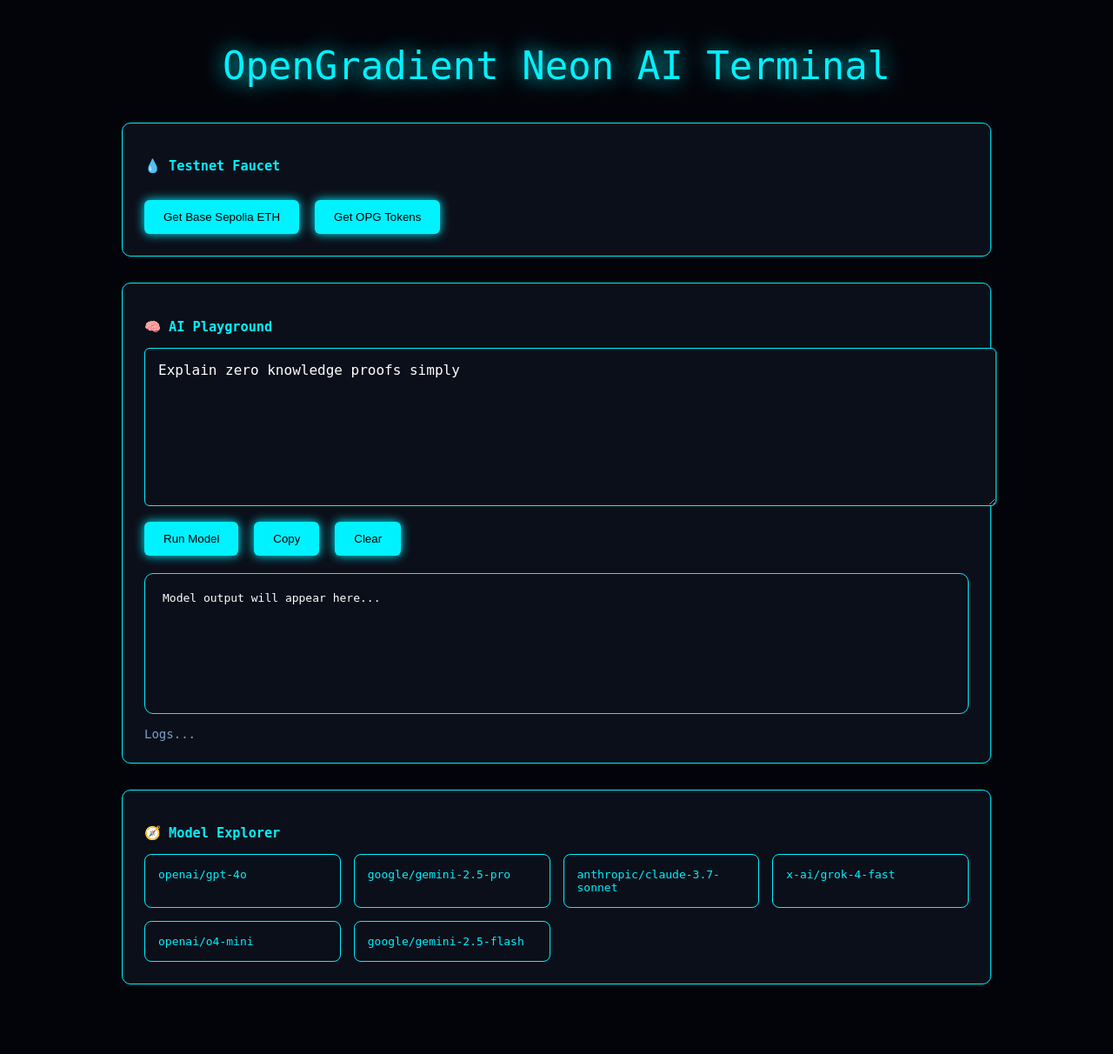
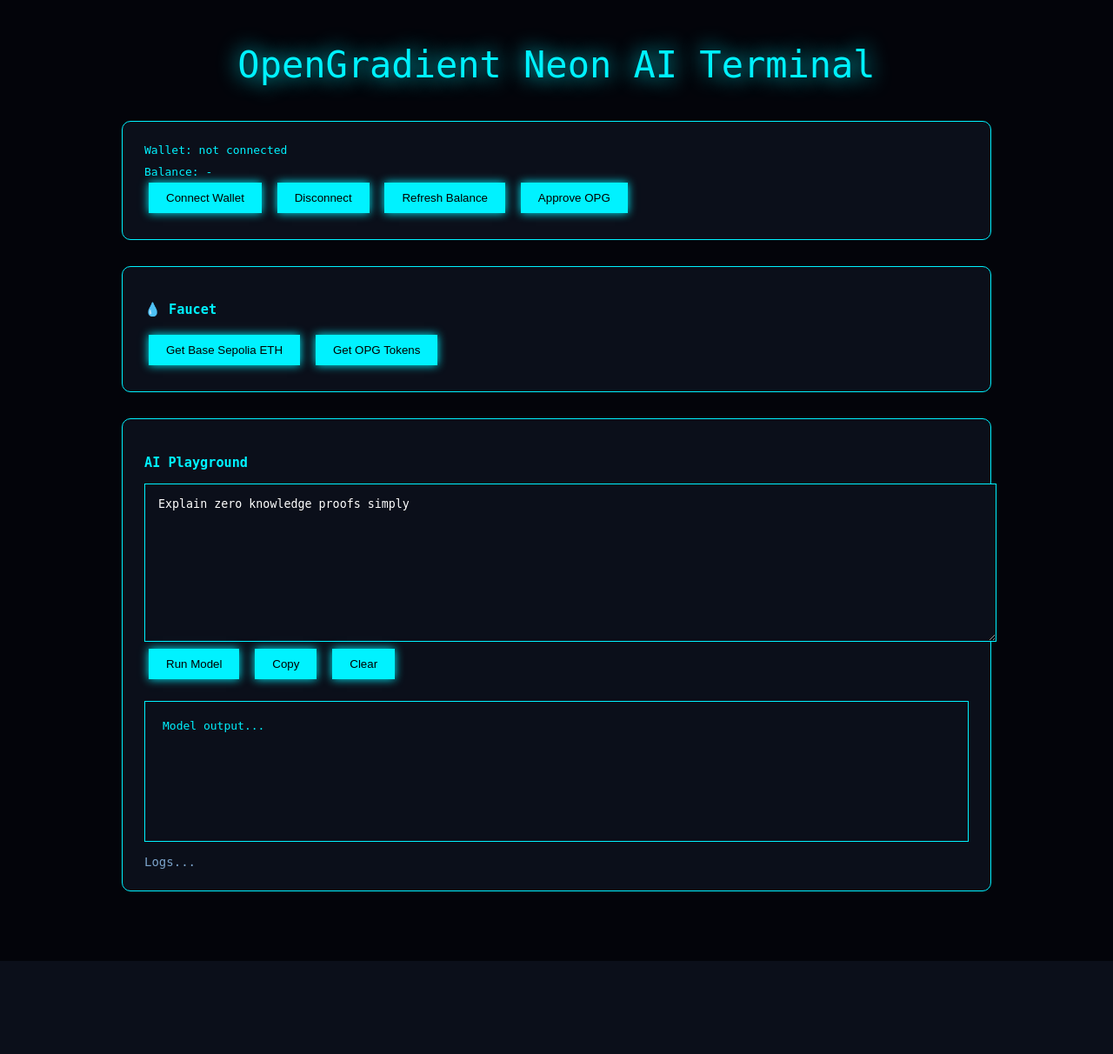
Before and after one commit to arthuroua/opengradient-playground, a Flask app: page / in a window 1280 px wide. Shown: the whole page at 87% size. After the commit the page ends 1105 px from the top, so only its background shows below. Run offline with Flask 3, Linux system fonts and the light colour scheme; some libraries are stand-ins or nearby versions.

Commit message:
Update index.html

```diff
--- a/templates/index.html
+++ b/templates/index.html
@@ -4,6 +4,8 @@
 <head>
 
 <title>OpenGradient Neon AI Terminal</title>
+
+<script src="https://cdn.jsdelivr.net/npm/ethers@5.7.2/dist/ethers.min.js"></script>
 
 <style>
 
@@ -21,7 +23,7 @@
 }
 
 .title{
-font-size:44px;
+font-size:42px;
 text-align:center;
 margin-bottom:40px;
 text-shadow:0 0 25px #00f2ff;
@@ -35,6 +37,19 @@
 margin-bottom:30px;
 }
 
+button{
+padding:10px 20px;
+margin:5px;
+background:#00f2ff;
+border:none;
+cursor:pointer;
+box-shadow:0 0 10px #00f2ff;
+}
+
+button:hover{
+box-shadow:0 0 25px #00f2ff;
+}
+
 textarea{
 width:100%;
 height:150px;
@@ -42,33 +57,14 @@
 color:white;
 border:1px solid #00f2ff;
 padding:15px;
-font-size:16px;
-border-radius:6px;
-}
-
-button{
-margin-top:15px;
-margin-right:10px;
-padding:12px 22px;
-background:#00f2ff;
-border:none;
-cursor:pointer;
-border-radius:6px;
-box-shadow:0 0 12px #00f2ff;
-}
-
-button:hover{
-box-shadow:0 0 30px #00f2ff;
 }
 
 .result{
 margin-top:20px;
 background:#0b0f1a;
 padding:20px;
-border-radius:10px;
 border:1px solid #00f2ff;
 min-height:120px;
-color:white;
 }
 
 .log{
@@ -77,22 +73,8 @@
 color:#7aa2c9;
 }
 
-.grid{
-display:grid;
-grid-template-columns:repeat(auto-fit,minmax(200px,1fr));
-gap:15px;
-margin-top:15px;
-}
-
-.card{
-background:#0b0f1a;
-padding:15px;
-border:1px solid #00f2ff;
-border-radius:8px;
-}
-
-.card:hover{
-box-shadow:0 0 20px #00f2ff;
+.wallet{
+margin-bottom:10px;
 }
 
 </style>
@@ -109,7 +91,24 @@
 
 <div class="panel">
 
-<h3>💧 Testnet Faucet</h3>
+<div class="wallet" id="wallet">
+Wallet: not connected
+</div>
+
+<div id="balance">
+Balance: -
+</div>
+
+<button onclick="connect()">Connect Wallet</button>
+<button onclick="disconnect()">Disconnect</button>
+<button onclick="loadBalance()">Refresh Balance</button>
+<button onclick="approve()">Approve OPG</button>
+
+</div>
+
+<div class="panel">
+
+<h3>💧 Faucet</h3>
 
 <button onclick="getETH()">Get Base Sepolia ETH</button>
 <button onclick="getOPG()">Get OPG Tokens</button>
@@ -118,7 +117,7 @@
 
 <div class="panel">
 
-<h3>🧠 AI Playground</h3>
+<h3>AI Playground</h3>
 
 <textarea id="prompt">
 Explain zero knowledge proofs simply
@@ -131,7 +130,7 @@
 <button onclick="clearOutput()">Clear</button>
 
 <div class="result" id="result">
-Model output will appear here...
+Model output...
 </div>
 
 <div class="log" id="log">
@@ -140,39 +139,136 @@
 
 </div>
 
-<div class="panel">
-
-<h3>🧭 Model Explorer</h3>
-
-<div class="grid">
-
-<div class="card">openai/gpt-4o</div>
-<div class="card">google/gemini-2.5-pro</div>
-<div class="card">anthropic/claude-3.7-sonnet</div>
-<div class="card">x-ai/grok-4-fast</div>
-<div class="card">openai/o4-mini</div>
-<div class="card">google/gemini-2.5-flash</div>
-
-</div>
-
-</div>
-
 </div>
 
 <script>
+
+let provider
+let signer
+let account
+
+const OPG =
+"0x240b09731D96979f50B2C649C9CE10FcF9C7987F"
+
+const PERMIT2 =
+"0x000000000022D473030F116dDEE9F6B43aC78BA3"
 
 function log(msg){
 document.getElementById("log").innerText = msg
 }
 
+async function connect(){
+
+if(!window.ethereum){
+
+alert("Install MetaMask")
+return
+
+}
+
+const accounts =
+await window.ethereum.request({
+method:"eth_requestAccounts"
+})
+
+account = accounts[0]
+
+provider =
+new ethers.providers.Web3Provider(window.ethereum)
+
+signer = provider.getSigner()
+
+document.getElementById("wallet").innerText =
+"Wallet: " + account
+
+log("Wallet connected")
+
+await loadBalance()
+
+}
+
+function disconnect(){
+
+provider=null
+signer=null
+account=null
+
+document.getElementById("wallet").innerText =
+"Wallet: disconnected"
+
+document.getElementById("balance").innerText =
+"Balance: -"
+
+log("Wallet disconnected")
+
+}
+
+async function loadBalance(){
+
+if(!provider) return
+
+const ethBalance =
+await provider.getBalance(account)
+
+const eth =
+ethers.utils.formatEther(ethBalance)
+
+const token =
+new ethers.Contract(
+OPG,
+["function balanceOf(address owner) view returns(uint256)"],
+provider
+)
+
+const raw =
+await token.balanceOf(account)
+
+const opg =
+ethers.utils.formatUnits(raw,18)
+
+document.getElementById("balance").innerText =
+"ETH: "+eth+" | OPG: "+opg
+
+}
+
+async function approve(){
+
+if(!signer){
+
+alert("Connect wallet first")
+return
+
+}
+
+const token =
+new ethers.Contract(
+OPG,
+[
+"function approve(address spender,uint256 amount) public returns(bool)"
+],
+signer
+)
+
+const amount =
+ethers.utils.parseUnits("1000",18)
+
+log("Sending approval...")
+
+const tx =
+await token.approve(PERMIT2, amount)
+
+log("TX: "+tx.hash)
+
+await tx.wait()
+
+log("Approval confirmed")
+
+}
+
 async function runModel(){
-
-log("Sending request...")
 
 const prompt =
 document.getElementById("prompt").value
-
-try{
 
 const res =
 await fetch("/chat",{
@@ -183,18 +279,11 @@
 body:JSON.stringify({prompt})
 })
 
-const data = await res.json()
+const data =
+await res.json()
 
 document.getElementById("result").innerText =
 data.response || data.error
-
-log("Response received")
-
-}catch(e){
-
-log("Error: "+e)
-
-}
 
 }
 
@@ -224,8 +313,6 @@
 "_blank"
 )
 
-log("Opened ETH faucet")
-
 }
 
 function getOPG(){
@@ -235,8 +322,6 @@
 "_blank"
 )
 
-log("Opened OPG faucet")
-
 }
 
 </script>
```
